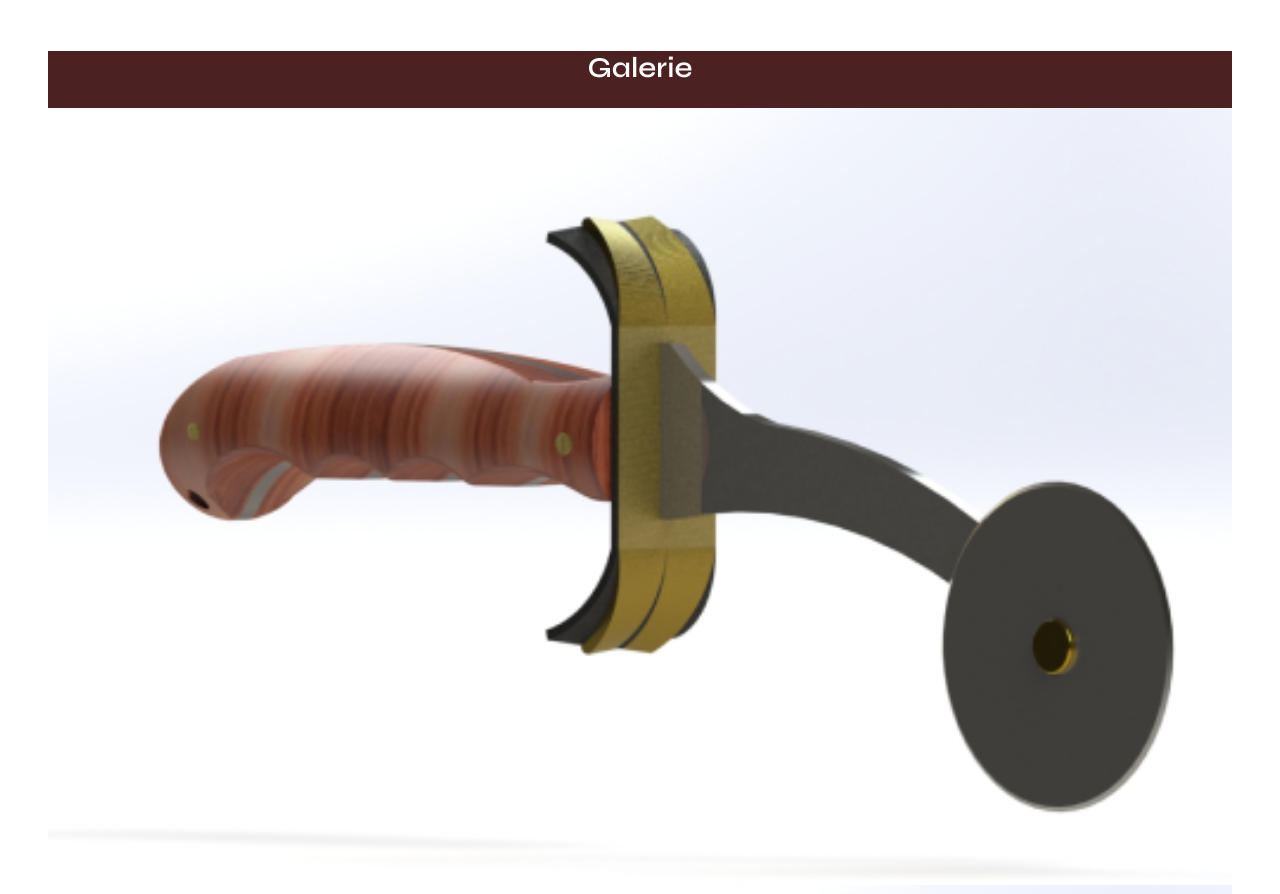
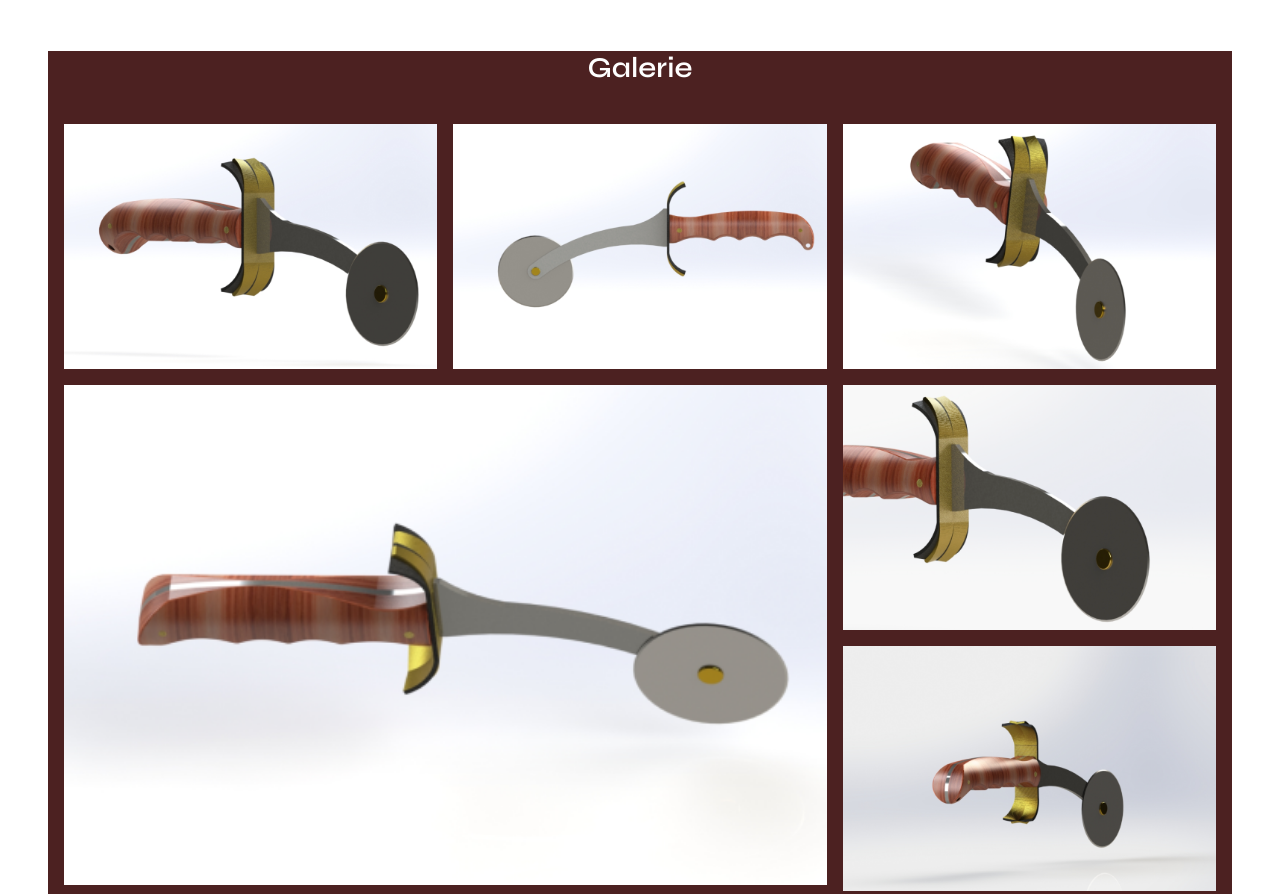
Before and after one commit to pslib-cz/2023-p2b-web-css-grid-exam-jiricernohorsky022, a plain HTML site: page startCode_gallery/index.html in a window 1280 px wide. Shown: the part 2880-3774 px from the top of the page. Drawn offline with Linux system fonts and the light colour scheme.

Commit message:
css done

```diff
--- a/startCode_gallery/css/style.css
+++ b/startCode_gallery/css/style.css
@@ -123,13 +123,44 @@ main {
     background-color: #4C2121;
 }
 
-
+.gallery{
+    display: grid;
+    grid-gap: 16px;
+    padding: 16px;
+    grid-template-columns: repeat(auto-fill,minmax(500px,1fr));
+    grid-auto-flow: column;
+    grid-auto-columns: minmax(500px,1fr);
+    overflow-x: auto;
+}
 
 @media (min-width: 700px) {
-
+    .gallery{
+        grid-template-columns: 1fr 1fr;
+        grid-auto-flow: row;
+    }
+    .gItem--3{
+        grid-column: span 2;
+    }
+    .gItem--6{
+        grid-column: span 2;
+    }
 }
 @media (min-width: 1200px) {
+    .gallery{
+        grid-template-columns: 1fr 1fr 1fr;
+        grid-auto-flow: row;
 
+    }
+    .gItem--3{
+        grid-column: span 1;
+    }
+    .gItem--6{
+        grid-column: span 1;
+    }
+    .gItem--2{
+        grid-row: 2/4;
+        grid-column: 1/3;
+    }
 }
 .gallery__buttons {
     transform: translate(-50%, 0%);
```
